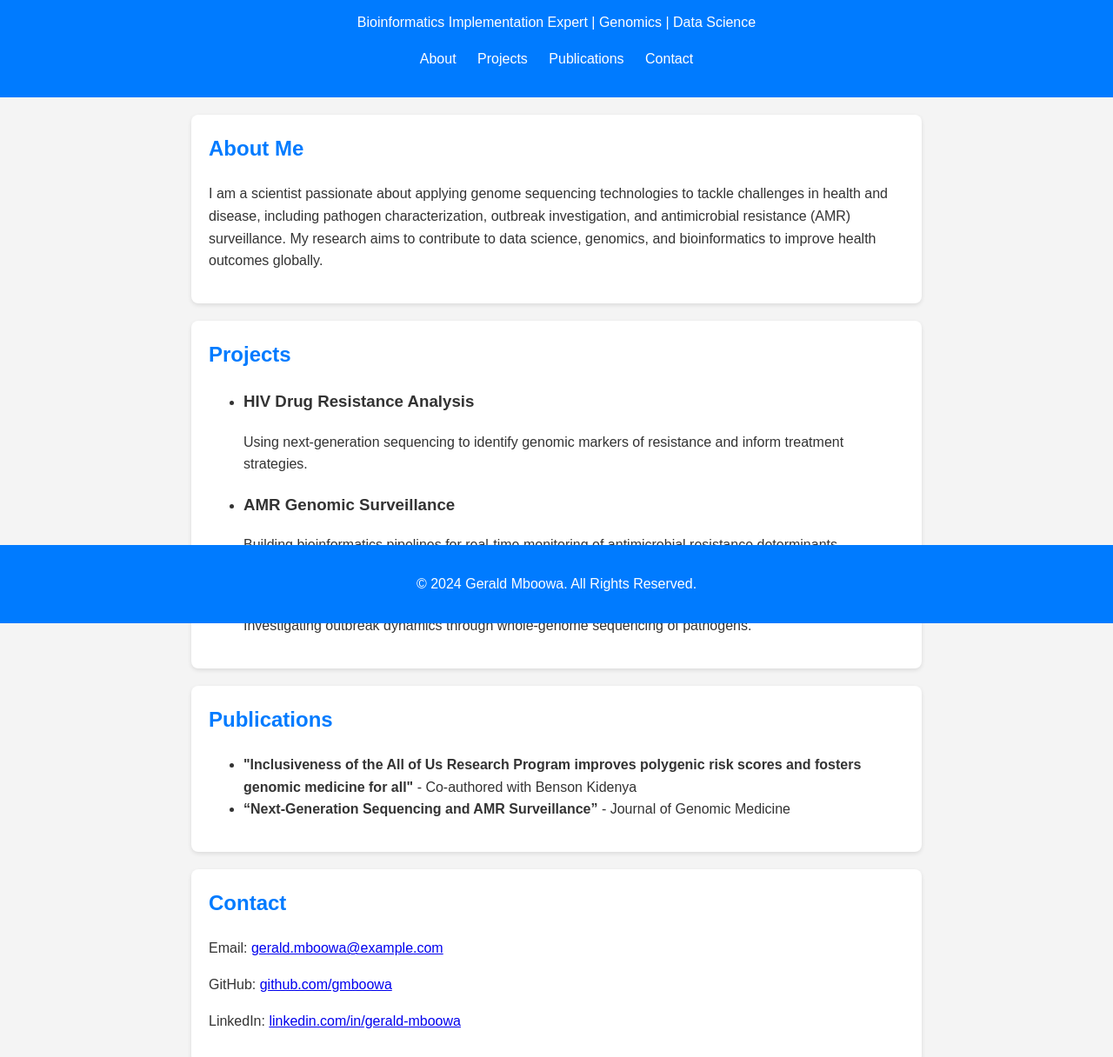
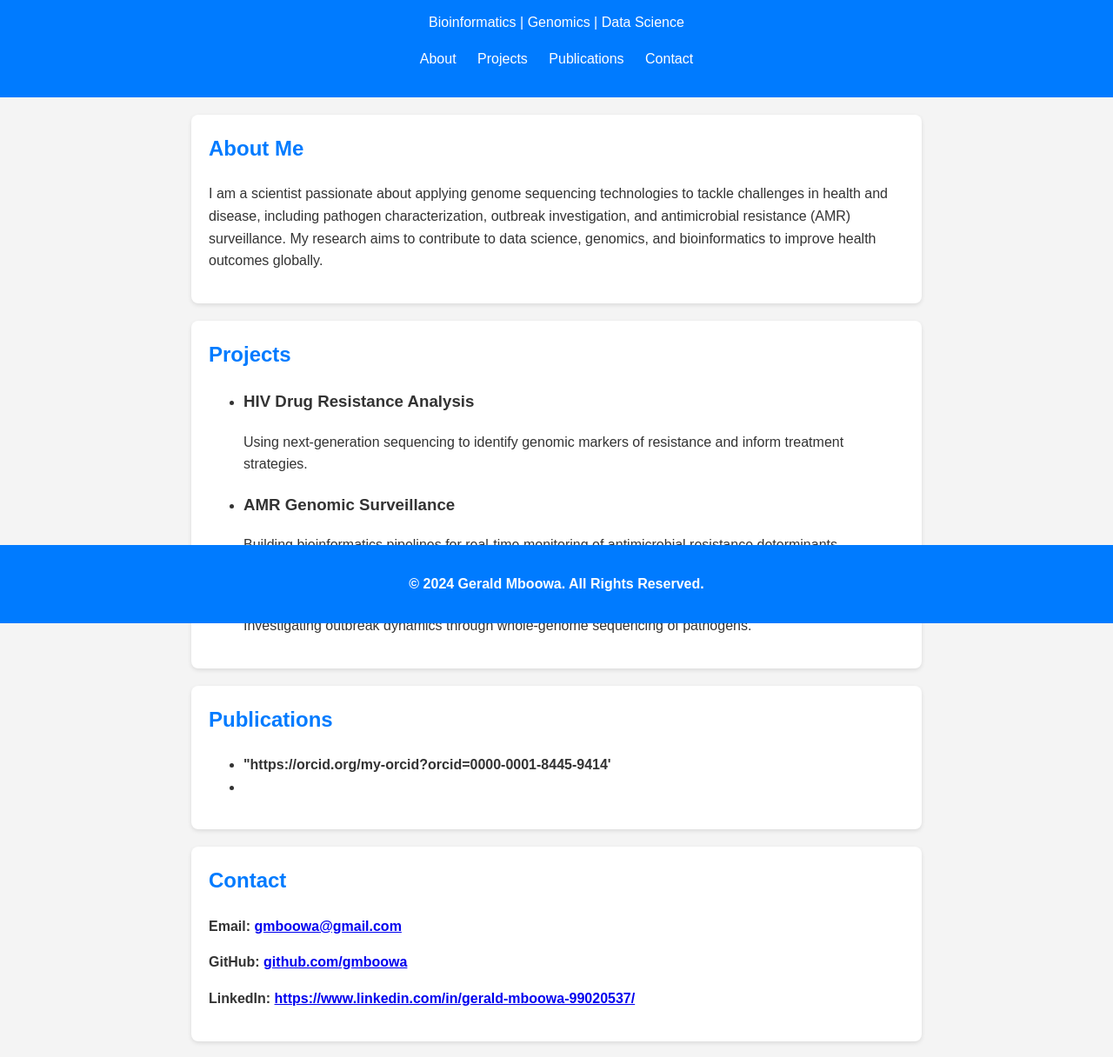
Before and after one commit to gmboowa/geraldmboowa, a plain HTML site: page index.html in a window 1280 px wide. Shown: the part 83-1299 px from the top of the page at 87% size. Drawn offline with Linux system fonts and the light colour scheme.

Commit message:
Update index.html

```diff
--- a/index.html
+++ b/index.html
@@ -12,7 +12,7 @@
     <!-- Header Section -->
     <header>
         <h1>Gerald Mboowa</h1>
-        <p>Bioinformatics Implementation Expert | Genomics | Data Science</p>
+        <p>Bioinformatics | Genomics | Data Science</p>
         <nav>
             <ul>
                 <li><a href="#about">About</a></li>
@@ -55,10 +55,9 @@
         <h2>Publications</h2>
         <ul>
             <li>
-                <strong>"Inclusiveness of the All of Us Research Program improves polygenic risk scores and fosters genomic medicine for all"</strong> - Co-authored with Benson Kidenya
-            </li>
+                <strong>"https://orcid.org/my-orcid?orcid=0000-0001-8445-9414'
             <li>
-                <strong>“Next-Generation Sequencing and AMR Surveillance”</strong> - Journal of Genomic Medicine
+                <strong></strong>
             </li>
         </ul>
     </section>
@@ -66,9 +65,9 @@
     <!-- Contact Section -->
     <section id="contact">
         <h2>Contact</h2>
-        <p>Email: <a href="mailto:gerald.mboowa@example.com">gerald.mboowa@example.com</a></p>
+        <p>Email: <a href="mailto:gerald.mboowa@example.com">gmboowa@gmail.com</a></p>
         <p>GitHub: <a href="https://github.com/gmboowa">github.com/gmboowa</a></p>
-        <p>LinkedIn: <a href="https://linkedin.com/in/gerald-mboowa">linkedin.com/in/gerald-mboowa</a></p>
+        <p>LinkedIn: <a href="https://linkedin.com/in/gerald-mboowa">https://www.linkedin.com/in/gerald-mboowa-99020537/</a></p>
     </section>
 
     <!-- Footer -->
```
